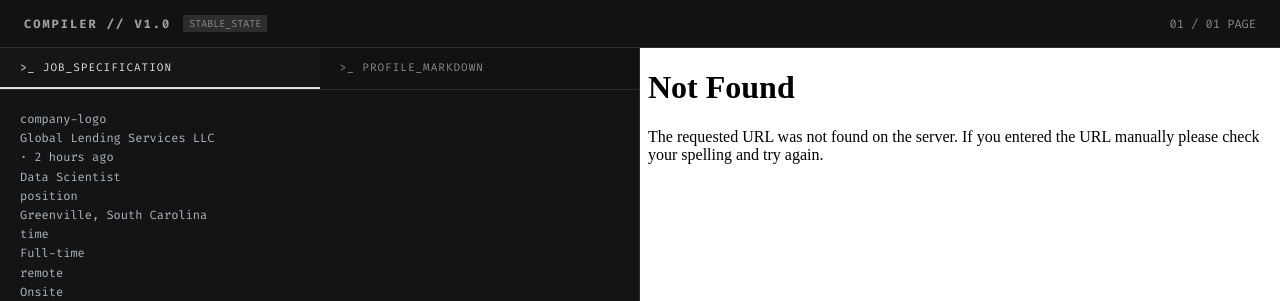
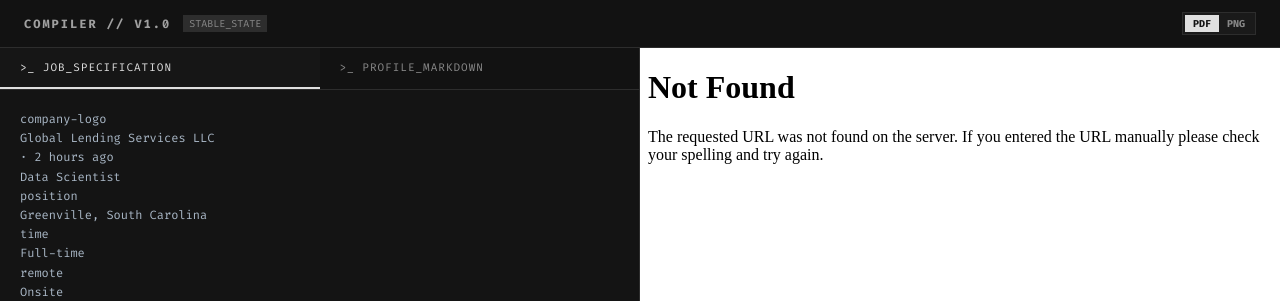
Before and after one commit to sagun-karki/multimodal-resume-compiler, a Flask app: page / in a window 1280 px wide. Shown: the top 301 px of the page. Run offline with Flask 3, Linux system fonts and the light colour scheme; parts of the project's set-up code (start-up, migrations or seed data) failed here and were passed over.

Commit message:
feat: replace page count with PDF/PNG format switcher in header and restore PNG view capability

```diff
--- a/static/css/styles.css
+++ b/static/css/styles.css
@@ -335,6 +335,10 @@ textarea {
     background: white;
     display: block;
 }
+#png-frame {
+    object-fit: contain;
+    background: var(--bg-canvas);
+}
 
 ::-webkit-scrollbar { width: 6px; }
 ::-webkit-scrollbar-track { background: transparent; }
--- a/static/js/main.js
+++ b/static/js/main.js
@@ -12,6 +12,23 @@ function switchTab(tab) {
     } else {
         document.getElementById('tab-profile').classList.add('active');
         document.getElementById('editor-profile').classList.add('active');
+    }
+}
+
+function switchFormat(format) {
+    document.getElementById('btn-pdf').classList.remove('active');
+    document.getElementById('btn-png').classList.remove('active');
+    document.getElementById('pdf-frame').style.display = 'none';
+    document.getElementById('png-frame').style.display = 'none';
+
+    if (format === 'pdf') {
+        document.getElementById('btn-pdf').classList.add('active');
+        document.getElementById('pdf-frame').style.display = 'block';
+        addLog('Output payload pipeline changed to VECTOR_PDF.', 'RENDERER');
+    } else {
+        document.getElementById('btn-png').classList.add('active');
+        document.getElementById('png-frame').style.display = 'block';
+        addLog('Output payload pipeline changed to RASTER_PNG.', 'RENDERER');
     }
 }
 
@@ -146,6 +163,7 @@ async function runPipeline(action) {
             } else {
                 const timestamp = new Date().getTime();
                 document.getElementById('pdf-frame').src = `/output/resume.pdf?t=${timestamp}`;
+                document.getElementById('png-frame').src = `/output/resume.png?t=${timestamp}`;
             }
             eventSource.close();
             endOptimization();
--- a/templates/index.html
+++ b/templates/index.html
@@ -19,8 +19,9 @@
             <span class="status-badge">STABLE_STATE</span>
         </div>
         <div class="header-right">
-            <div style="display:flex; gap:12px; align-items:center;">
-                <span id="page-count">01 / 01 PAGE</span>
+            <div class="format-toggle">
+                <button class="format-btn active" id="btn-pdf" onclick="switchFormat('pdf')">PDF</button>
+                <button class="format-btn" id="btn-png" onclick="switchFormat('png')">PNG</button>
             </div>
         </div>
     </header>
@@ -79,6 +80,7 @@
 
         <section class="right-panel">
             <iframe id="pdf-frame" class="preview-frame" src="/output/resume.pdf"></iframe>
+            <img id="png-frame" class="preview-frame" src="/output/resume.png" alt="Resume PNG Preview" style="display: none;">
         </section>
     </main>
 
```
